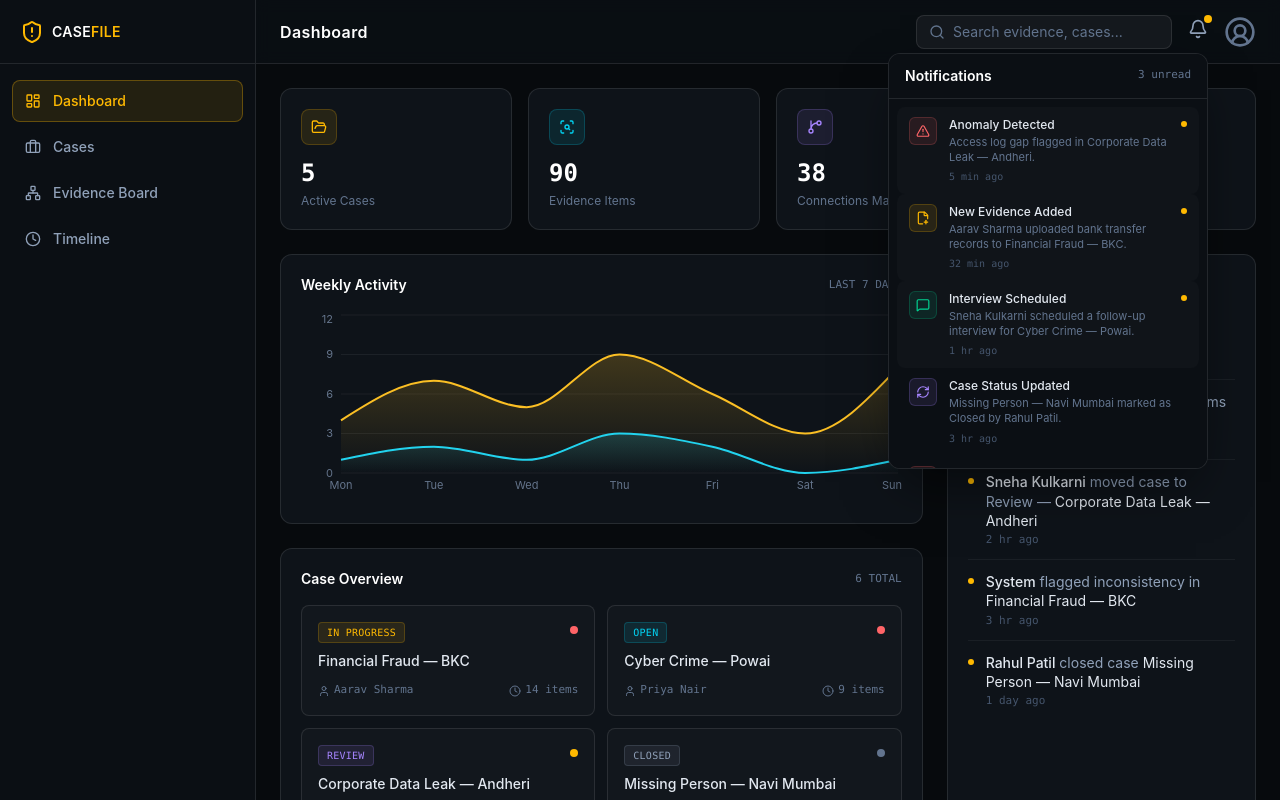
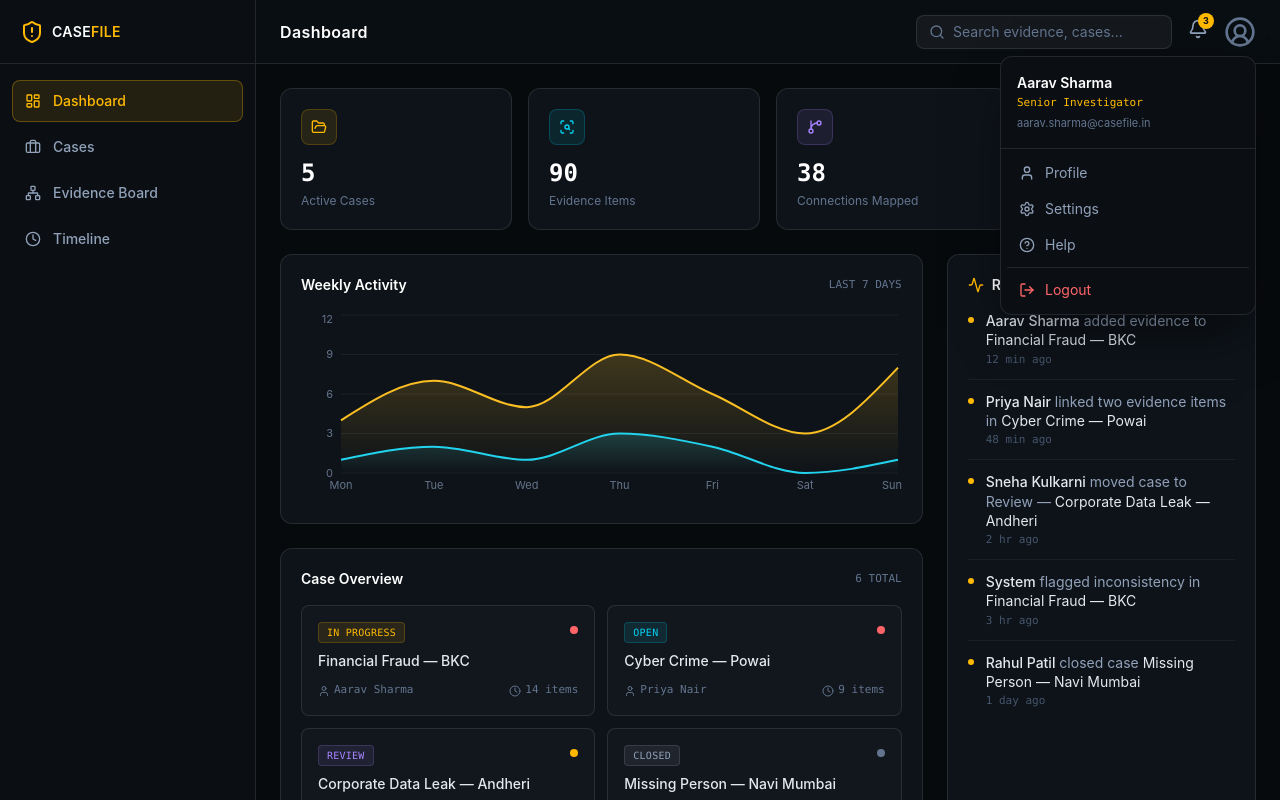
Before and after one commit to tanvie029-cpu/Investigation-board, a React (Vite) app: page / in a window 1280 px wide. Both pictures are taken after a click on the button "Profile menu". Shown: the top 800 px of the page. Built offline with nearby package versions, Linux system fonts and the light colour scheme.

Commit message:
final polish and hackathon submission

```diff
--- a/src/App.tsx
+++ b/src/App.tsx
@@ -1,8 +1,9 @@
+// src/App.tsx
 import { useState } from 'react';
 import Sidebar from './components/layout/Sidebar';
 import Topbar from './components/layout/Topbar';
-import Dashboard from "./components/dashboard/Dashboard";
-import CaseBoard from "./components/case-board/CaseBoard";
+import Dashboard from './components/dashboard/Dashboard';
+import CaseBoard from './components/case-board/CaseBoard';
 import EvidenceBoard from './components/evidence-board/EvidenceBoard';
 import TimelineView from './components/timeline/TimelineView';
 import type { View } from './types';
@@ -29,7 +30,6 @@ export default function App() {
         isOpen={sidebarOpen}
       />
 
-      {/* mobile overlay */}
       {sidebarOpen && (
         <div
           onClick={() => setSidebarOpen(false)}
@@ -41,14 +41,12 @@ export default function App() {
         <Topbar
           title={viewTitles[activeView]}
           onToggleSidebar={() => setSidebarOpen((prev) => !prev)}
+          onNavigate={setActiveView}
         />
         <main className="flex-1 p-4 lg:p-6 text-slate-300">
-          {activeView === "dashboard" && <Dashboard />}
-
+          {activeView === 'dashboard' && <Dashboard />}
           {activeView === 'cases' && <CaseBoard />}
-
           {activeView === 'board' && <EvidenceBoard />}
-
           {activeView === 'timeline' && <TimelineView />}
         </main>
       </div>
--- a/src/components/layout/Topbar.tsx
+++ b/src/components/layout/Topbar.tsx
@@ -21,12 +21,14 @@ import {
   LogOut,
   X,
 } from 'lucide-react';
-import { mockCases, mockEvidence, mockTimelineEvents, mockNotifications, currentUser } from '../../data/mockData';
-import type { NotificationType } from '../../types';
+import { mockCases, mockEvidence, mockTimelineEvents, mockNotifications as initialNotifications, currentUser } from '../../data/mockData';
+import type { NotificationType, View } from '../../types';
+import InfoModal from '../shared/InfoModal';
 
 interface TopbarProps {
   onToggleSidebar: () => void;
   title: string;
+  onNavigate: (view: View) => void;
 }
 
 const notificationConfig: Record<NotificationType, { icon: typeof Bell; accent: string }> = {
@@ -44,16 +46,19 @@ const evidenceTypeIcon = {
   person: UserRound,
 };
 
-export default function Topbar({ onToggleSidebar, title }: TopbarProps) {
+export default function Topbar({ onToggleSidebar, title, onNavigate }: TopbarProps) {
   const [query, setQuery] = useState('');
   const [searchOpen, setSearchOpen] = useState(false);
   const [notifOpen, setNotifOpen] = useState(false);
   const [profileOpen, setProfileOpen] = useState(false);
+  const [notifications, setNotifications] = useState(initialNotifications);
+  const [infoModal, setInfoModal] = useState<'settings' | 'help' | null>(null);
 
   const searchRef = useRef<HTMLDivElement>(null);
   const notifRef = useRef<HTMLDivElement>(null);
   const profileRef = useRef<HTMLDivElement>(null);
 
+  // close on outside click
   useEffect(() => {
     function handleClickOutside(e: MouseEvent) {
       if (searchRef.current && !searchRef.current.contains(e.target as Node)) setSearchOpen(false);
@@ -62,6 +67,19 @@ export default function Topbar({ onToggleSidebar, title }: TopbarProps) {
     }
     document.addEventListener('mousedown', handleClickOutside);
     return () => document.removeEventListener('mousedown', handleClickOutside);
+  }, []);
+
+  // ESC closes any open dropdown
+  useEffect(() => {
+    function handleKeyDown(e: KeyboardEvent) {
+      if (e.key === 'Escape') {
+        setSearchOpen(false);
+        setNotifOpen(false);
+        setProfileOpen(false);
+      }
+    }
+    document.addEventListener('keydown', handleKeyDown);
+    return () => document.removeEventListener('keydown', handleKeyDown);
   }, []);
 
   const results = useMemo(() => {
@@ -76,7 +94,22 @@ export default function Topbar({ onToggleSidebar, title }: TopbarProps) {
   }, [query]);
 
   const hasResults = results.cases.length + results.evidence.length + results.events.length > 0;
-  const unreadCount = mockNotifications.filter((n) => !n.read).length;
+  const unreadCount = notifications.filter((n) => !n.read).length;
+
+  function handleResultClick(view: View) {
+    onNavigate(view);
+    setSearchOpen(false);
+    setQuery('');
+  }
+
+  function handleNotifToggle() {
+    const opening = !notifOpen;
+    setNotifOpen(opening);
+    if (opening && unreadCount > 0) {
+      // mark all as read when panel opens
+      setNotifications((prev) => prev.map((n) => ({ ...n, read: true })));
+    }
+  }
 
   return (
     <header className="h-16 bg-[#0B0F14]/80 backdrop-blur border-b border-white/10 flex items-center justify-between px-4 lg:px-6 sticky top-0 z-30">
@@ -104,6 +137,7 @@ export default function Topbar({ onToggleSidebar, title }: TopbarProps) {
                 setSearchOpen(true);
               }}
               onFocus={() => setSearchOpen(true)}
+              onKeyDown={(e) => e.key === 'Escape' && (e.currentTarget as HTMLInputElement).blur()}
               placeholder="Search evidence, cases..."
               className="bg-transparent text-sm text-slate-300 placeholder:text-slate-500 outline-none w-full"
             />
@@ -115,7 +149,7 @@ export default function Topbar({ onToggleSidebar, title }: TopbarProps) {
           </div>
 
           {searchOpen && query && (
-            <div className="absolute right-0 mt-2 w-96 max-h-[28rem] overflow-y-auto bg-[#0B0F14] border border-white/10 rounded-xl shadow-2xl shadow-black/50 p-3 z-50">
+            <div className="absolute right-0 mt-2 w-96 max-h-[28rem] overflow-y-auto bg-[#0B0F14] border border-white/10 rounded-xl shadow-2xl shadow-black/50 p-3 z-50 animate-in fade-in slide-in-from-top-1 duration-150">
               {!hasResults && (
                 <p className="text-[11px] text-slate-600 font-mono text-center py-6">No results for "{query}"</p>
               )}
@@ -125,10 +159,14 @@ export default function Topbar({ onToggleSidebar, title }: TopbarProps) {
                   <span className="text-[10px] font-mono uppercase tracking-wide text-slate-500 px-1">Cases</span>
                   <div className="mt-1 space-y-1">
                     {results.cases.map((c) => (
-                      <div key={c.id} className="flex items-center gap-2 px-2 py-2 rounded-lg hover:bg-white/5 transition-colors cursor-pointer">
+                      <button
+                        key={c.id}
+                        onClick={() => handleResultClick('cases')}
+                        className="w-full flex items-center gap-2 px-2 py-2 rounded-lg hover:bg-white/5 transition-colors text-left"
+                      >
                         <Briefcase className="w-3.5 h-3.5 text-amber-400 shrink-0" />
                         <span className="text-sm text-slate-300 truncate">{c.title}</span>
-                      </div>
+                      </button>
                     ))}
                   </div>
                 </div>
@@ -141,10 +179,14 @@ export default function Topbar({ onToggleSidebar, title }: TopbarProps) {
                     {results.evidence.map((e) => {
                       const Icon = evidenceTypeIcon[e.type];
                       return (
-                        <div key={e.id} className="flex items-center gap-2 px-2 py-2 rounded-lg hover:bg-white/5 transition-colors cursor-pointer">
+                        <button
+                          key={e.id}
+                          onClick={() => handleResultClick('board')}
+                          className="w-full flex items-center gap-2 px-2 py-2 rounded-lg hover:bg-white/5 transition-colors text-left"
+                        >
                           <Icon className="w-3.5 h-3.5 text-cyan-400 shrink-0" />
                           <span className="text-sm text-slate-300 truncate">{e.title}</span>
-                        </div>
+                        </button>
                       );
                     })}
                   </div>
@@ -156,10 +198,14 @@ export default function Topbar({ onToggleSidebar, title }: TopbarProps) {
                   <span className="text-[10px] font-mono uppercase tracking-wide text-slate-500 px-1">Timeline</span>
                   <div className="mt-1 space-y-1">
                     {results.events.map((t) => (
-                      <div key={t.id} className="flex items-center gap-2 px-2 py-2 rounded-lg hover:bg-white/5 transition-colors cursor-pointer">
+                      <button
+                        key={t.id}
+                        onClick={() => handleResultClick('timeline')}
+                        className="w-full flex items-center gap-2 px-2 py-2 rounded-lg hover:bg-white/5 transition-colors text-left"
+                      >
                         <RefreshCw className="w-3.5 h-3.5 text-violet-400 shrink-0" />
                         <span className="text-sm text-slate-300 truncate">{t.title}</span>
-                      </div>
+                      </button>
                     ))}
                   </div>
                 </div>
@@ -171,30 +217,31 @@ export default function Topbar({ onToggleSidebar, title }: TopbarProps) {
         {/* Notifications */}
         <div className="relative" ref={notifRef}>
           <button
-            onClick={() => setNotifOpen((prev) => !prev)}
+            onClick={handleNotifToggle}
             className="text-slate-400 hover:text-white transition-colors relative"
+            aria-label="Notifications"
           >
             <Bell className="w-5 h-5" />
             {unreadCount > 0 && (
-              <span className="absolute -top-1 -right-1 w-2 h-2 bg-amber-400 rounded-full" />
+              <span className="absolute -top-1.5 -right-1.5 min-w-[16px] h-4 px-1 flex items-center justify-center rounded-full bg-amber-400 text-[9px] font-bold text-[#0B0F14]">
+                {unreadCount}
+              </span>
             )}
           </button>
 
           {notifOpen && (
-            <div className="absolute right-0 mt-2 w-80 max-h-[26rem] overflow-y-auto bg-[#0B0F14] border border-white/10 rounded-xl shadow-2xl shadow-black/50 z-50">
+            <div className="absolute right-0 mt-2 w-80 max-h-[26rem] overflow-y-auto bg-[#0B0F14] border border-white/10 rounded-xl shadow-2xl shadow-black/50 z-50 animate-in fade-in slide-in-from-top-1 duration-150">
               <div className="flex items-center justify-between px-4 py-3 border-b border-white/10">
                 <span className="text-sm font-semibold text-white">Notifications</span>
-                <span className="text-[11px] font-mono text-slate-500">{unreadCount} unread</span>
+                <span className="text-[11px] font-mono text-slate-500">All read</span>
               </div>
               <div className="p-2">
-                {mockNotifications.map((n) => {
+                {notifications.map((n) => {
                   const { icon: Icon, accent } = notificationConfig[n.type];
                   return (
                     <div
                       key={n.id}
-                      className={`flex items-start gap-3 px-3 py-2.5 rounded-lg hover:bg-white/5 transition-colors cursor-pointer ${
-                        !n.read ? 'bg-white/[0.02]' : ''
-                      }`}
+                      className="flex items-start gap-3 px-3 py-2.5 rounded-lg hover:bg-white/5 transition-colors cursor-pointer"
                     >
                       <div className={`w-7 h-7 rounded-md border flex items-center justify-center shrink-0 ${accent}`}>
                         <Icon className="w-3.5 h-3.5" />
@@ -204,7 +251,6 @@ export default function Topbar({ onToggleSidebar, title }: TopbarProps) {
                         <p className="text-[11px] text-slate-500 leading-snug mt-0.5">{n.description}</p>
                         <span className="text-[10px] font-mono text-slate-600 mt-1 block">{n.timestamp}</span>
                       </div>
-                      {!n.read && <span className="w-1.5 h-1.5 rounded-full bg-amber-400 mt-1 shrink-0 ml-auto" />}
                     </div>
                   );
                 })}
@@ -215,30 +261,39 @@ export default function Topbar({ onToggleSidebar, title }: TopbarProps) {
 
         {/* Profile */}
         <div className="relative" ref={profileRef}>
-          <button onClick={() => setProfileOpen((prev) => !prev)} className="block">
+          <button onClick={() => setProfileOpen((prev) => !prev)} className="block" aria-label="Profile menu">
             <UserCircle2 className="w-8 h-8 text-slate-500 hover:text-slate-300 transition-colors" />
           </button>
 
           {profileOpen && (
-            <div className="absolute right-0 mt-2 w-64 bg-[#0B0F14] border border-white/10 rounded-xl shadow-2xl shadow-black/50 z-50 overflow-hidden">
+            <div className="absolute right-0 mt-2 w-64 bg-[#0B0F14] border border-white/10 rounded-xl shadow-2xl shadow-black/50 z-50 overflow-hidden animate-in fade-in slide-in-from-top-1 duration-150">
               <div className="px-4 py-4 border-b border-white/10">
                 <p className="text-sm font-semibold text-white">{currentUser.name}</p>
                 <p className="text-[11px] text-amber-400 font-mono mt-0.5">{currentUser.role}</p>
                 <p className="text-[11px] text-slate-500 mt-1 truncate">{currentUser.email}</p>
               </div>
               <div className="p-1.5">
-                {[
-                  { label: 'Profile', icon: User },
-                  { label: 'Settings', icon: Settings },
-                  { label: 'Help', icon: HelpCircle },
-                ].map(({ label, icon: Icon }) => (
-                  <button
-                    key={label}
-                    className="w-full flex items-center gap-2.5 px-3 py-2 rounded-lg text-sm text-slate-400 hover:text-slate-200 hover:bg-white/5 transition-colors"
-                  >
-                    <Icon className="w-4 h-4" /> {label}
-                  </button>
-                ))}
+                <button className="w-full flex items-center gap-2.5 px-3 py-2 rounded-lg text-sm text-slate-400 hover:text-slate-200 hover:bg-white/5 transition-colors">
+                  <User className="w-4 h-4" /> Profile
+                </button>
+                <button
+                  onClick={() => {
+                    setInfoModal('settings');
+                    setProfileOpen(false);
+                  }}
+                  className="w-full flex items-center gap-2.5 px-3 py-2 rounded-lg text-sm text-slate-400 hover:text-slate-200 hover:bg-white/5 transition-colors"
+                >
+                  <Settings className="w-4 h-4" /> Settings
+                </button>
+                <button
+                  onClick={() => {
+                    setInfoModal('help');
+                    setProfileOpen(false);
+                  }}
+                  className="w-full flex items-center gap-2.5 px-3 py-2 rounded-lg text-sm text-slate-400 hover:text-slate-200 hover:bg-white/5 transition-colors"
+                >
+                  <HelpCircle className="w-4 h-4" /> Help
+                </button>
                 <div className="my-1 border-t border-white/10" />
                 <button className="w-full flex items-center gap-2.5 px-3 py-2 rounded-lg text-sm text-red-400 hover:bg-red-400/10 transition-colors">
                   <LogOut className="w-4 h-4" /> Logout
@@ -248,6 +303,14 @@ export default function Topbar({ onToggleSidebar, title }: TopbarProps) {
           )}
         </div>
       </div>
+
+      {infoModal && (
+        <InfoModal
+          title={infoModal === 'settings' ? 'Settings' : 'Help'}
+          message="This prototype focuses on investigation workflows. Account settings are outside the current frontend scope."
+          onClose={() => setInfoModal(null)}
+        />
+      )}
     </header>
   );
 }
--- /dev/null
+++ b/src/components/shared/InfoModal.tsx
@@ -0,0 +1,58 @@
+import { useEffect } from 'react';
+import { X, Info } from 'lucide-react';
+
+interface InfoModalProps {
+  title: string;
+  message: string;
+  onClose: () => void;
+}
+
+export default function InfoModal({ title, message, onClose }: InfoModalProps) {
+  useEffect(() => {
+    function handleKeyDown(e: KeyboardEvent) {
+      if (e.key === 'Escape') onClose();
+    }
+    document.addEventListener('keydown', handleKeyDown);
+    return () => document.removeEventListener('keydown', handleKeyDown);
+  }, [onClose]);
+
+  return (
+    <div
+      className="fixed inset-0 z-[60] flex items-center justify-center p-4 bg-black/60 animate-in fade-in duration-150"
+      onClick={onClose}
+    >
+      <div
+        role="dialog"
+        aria-modal="true"
+        aria-labelledby="info-modal-title"
+        onClick={(e) => e.stopPropagation()}
+        className="w-full max-w-sm bg-[#0E1319] border border-white/10 rounded-xl shadow-2xl shadow-black/50 p-5 animate-in zoom-in-95 duration-150"
+      >
+        <div className="flex items-start justify-between mb-3">
+          <div className="flex items-center gap-2">
+            <div className="w-8 h-8 rounded-lg border flex items-center justify-center text-amber-400 bg-amber-400/10 border-amber-400/20">
+              <Info className="w-4 h-4" />
+            </div>
+            <h3 id="info-modal-title" className="text-sm font-semibold text-white">
+              {title}
+            </h3>
+          </div>
+          <button
+            onClick={onClose}
+            aria-label="Close"
+            className="text-slate-400 hover:text-white transition-colors"
+          >
+            <X className="w-4 h-4" />
+          </button>
+        </div>
+        <p className="text-sm text-slate-400 leading-relaxed">{message}</p>
+        <button
+          onClick={onClose}
+          className="mt-4 w-full text-xs font-medium px-3 py-2 rounded-lg bg-amber-400/10 text-amber-400 border border-amber-400/20 hover:bg-amber-400/20 transition-colors"
+        >
+          Got it
+        </button>
+      </div>
+    </div>
+  );
+}
```
Also changed, not shown: 1 other file (tests, documents, lock files or other folders).
